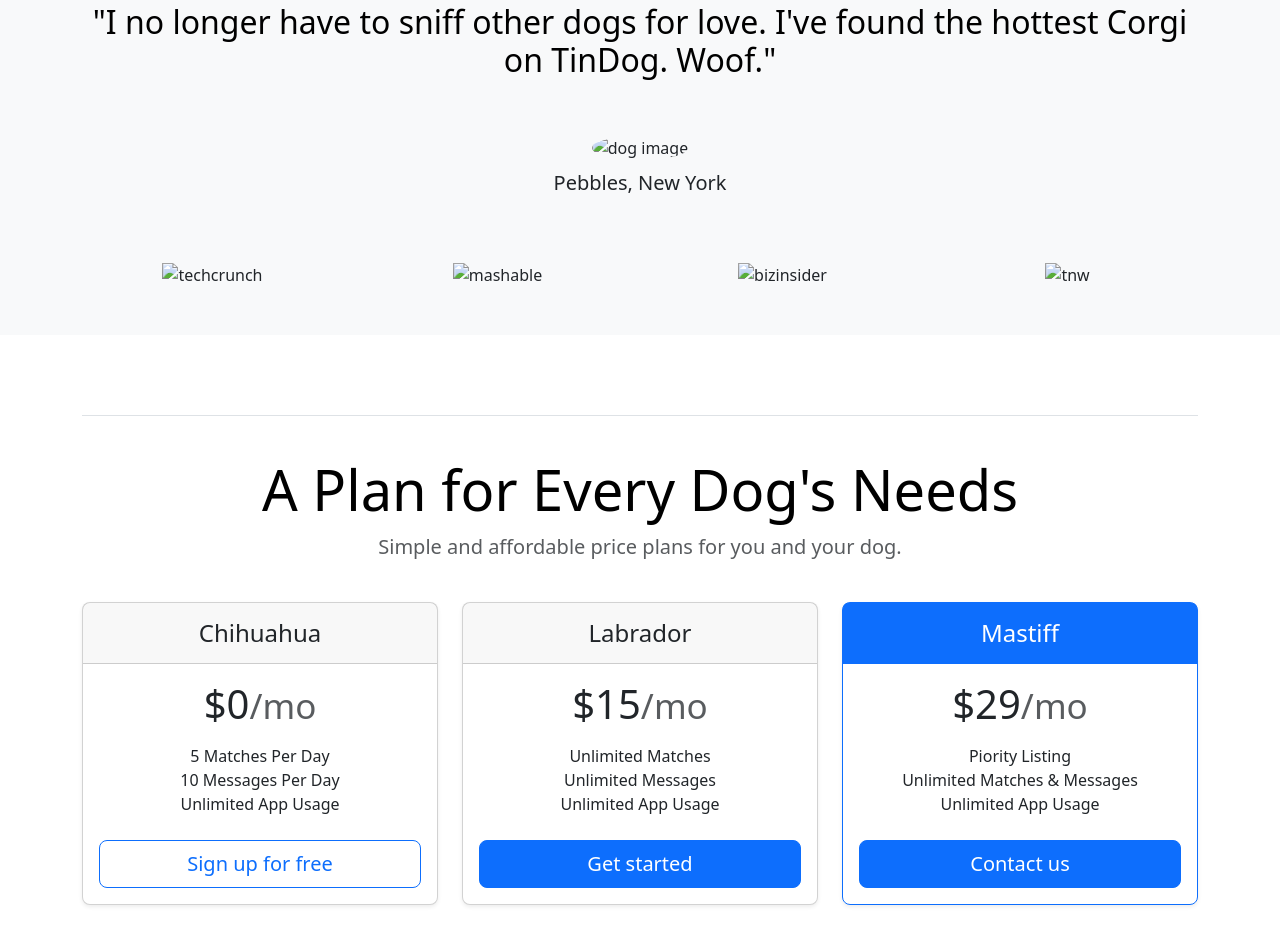
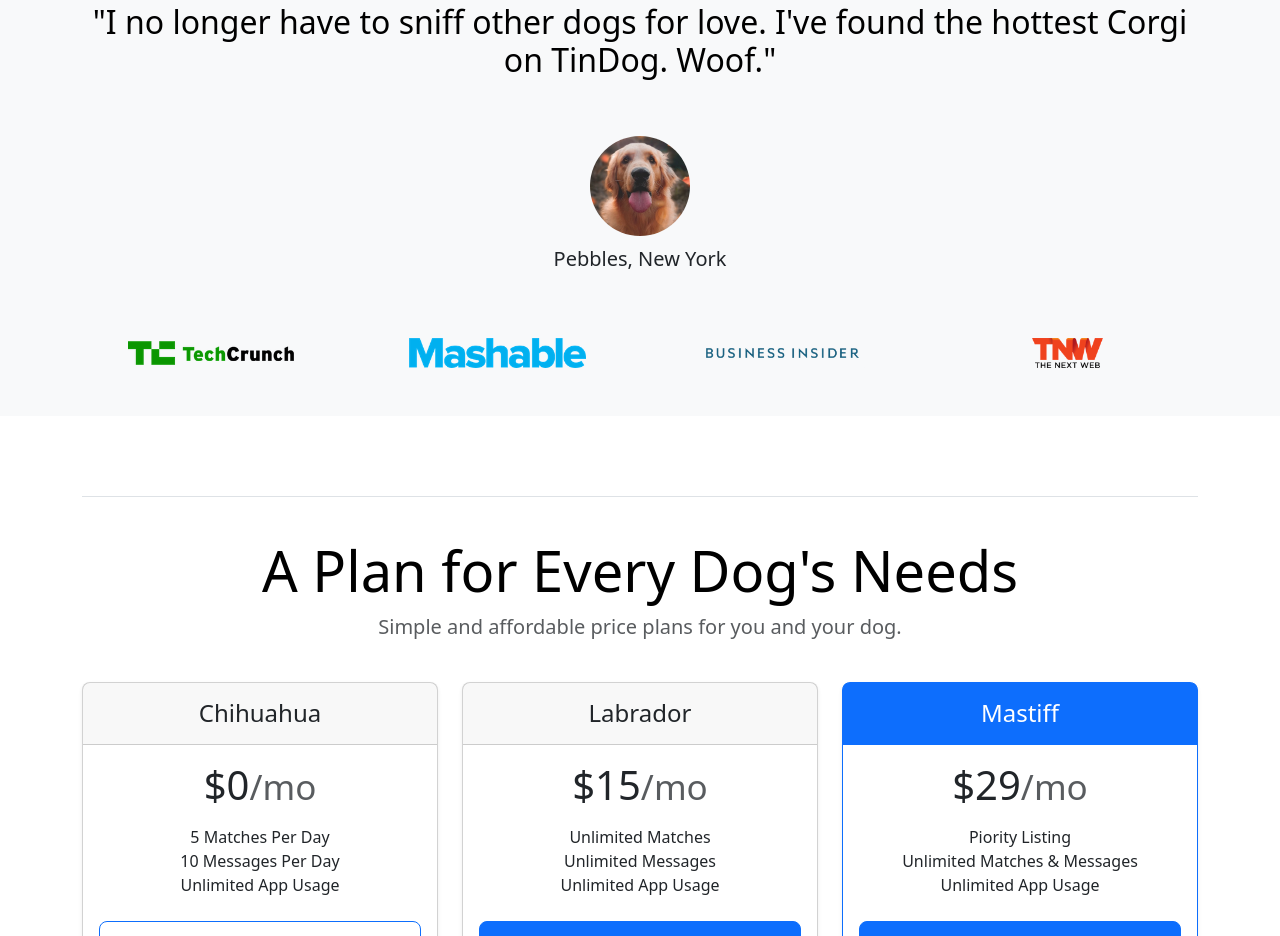
Before and after one commit to LisaFedane/TinderDogs, a plain HTML site: page index.html in a window 1280 px wide. Shown: the part 1594-2530 px from the top of the page. Drawn offline with nearby package versions, Linux system fonts and the light colour scheme.

Commit message:
Update index.html
Updated images folder to assets

```diff
--- a/index.html
+++ b/index.html
@@ -82,7 +82,7 @@
         <div class="container py-5">
           <h2 class="text-body-emphasis">"I no longer have to sniff other dogs for love. I've found the hottest Corgi on
             TinDog. Woof."</h2>
-          <img class="profile-img mt-5" src="./images/dog-img.jpg" alt="dog image">
+          <img class="profile-img mt-5" src="./Assets/dog-img.jpg" alt="dog image">
           <p class="col-lg-8 mx-auto lead mt-2">
             Pebbles, New York
           </p>
@@ -91,16 +91,16 @@
         <div class="container">
           <div class="row">
             <div class="col-lg-3 col-sm-12">
-              <img src="./images/techcrunch.png" alt="techcrunch" height="30">
+              <img src="./Assets/techcrunch.png" alt="techcrunch" height="30">
             </div>
             <div class="col-lg-3 col-sm-12">
-              <img src="./images/mashable.png" alt="mashable" height="30">
+              <img src="./Assets/mashable.png" alt="mashable" height="30">
             </div>
             <div class="col-lg-3 col-sm-12">
-              <img src="./images/bizinsider.png" alt="bizinsider" height="30">
+              <img src="./Assets/bizinsider.png" alt="bizinsider" height="30">
             </div>
             <div class="col-lg-3 col-sm-12">
-              <img src="./images/tnw.png" alt="tnw" height="30">
+              <img src="./Assets/tnw.png" alt="tnw" height="30">
             </div>
           </div>
         </div>
```
